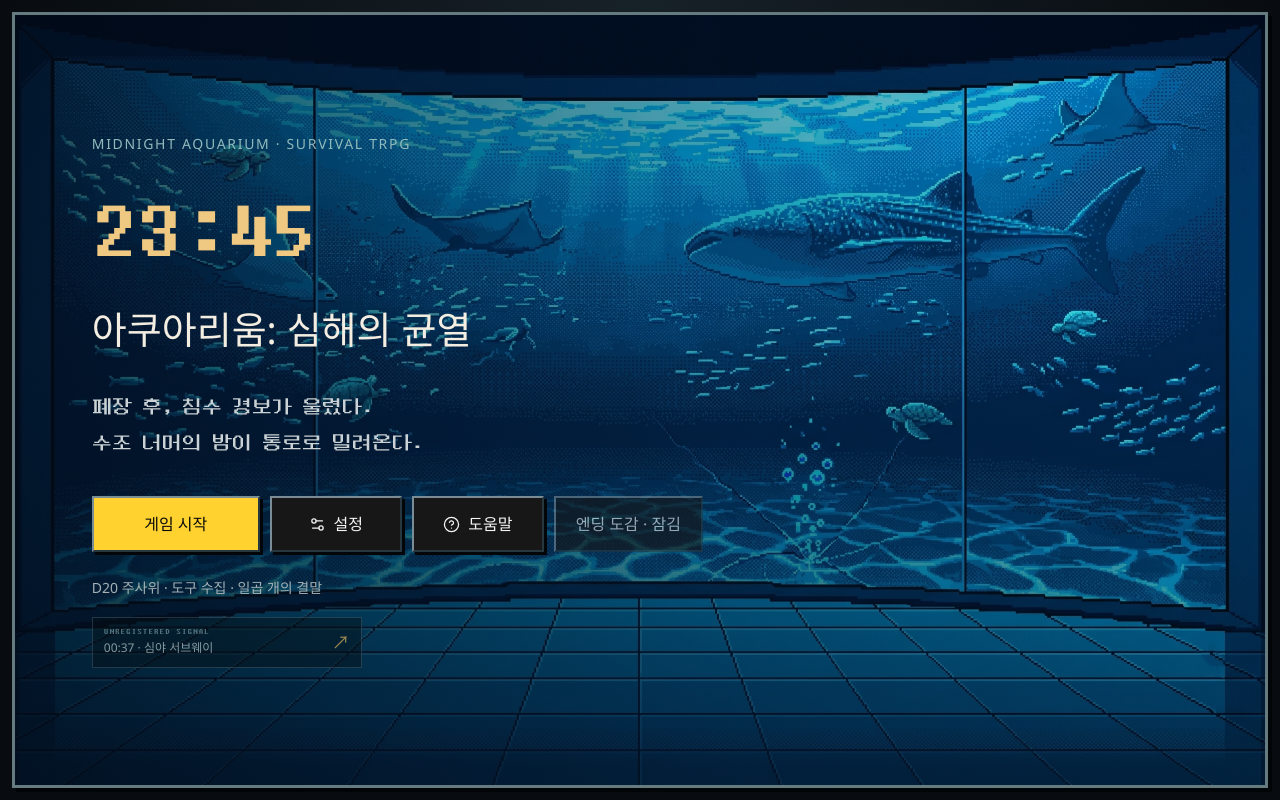
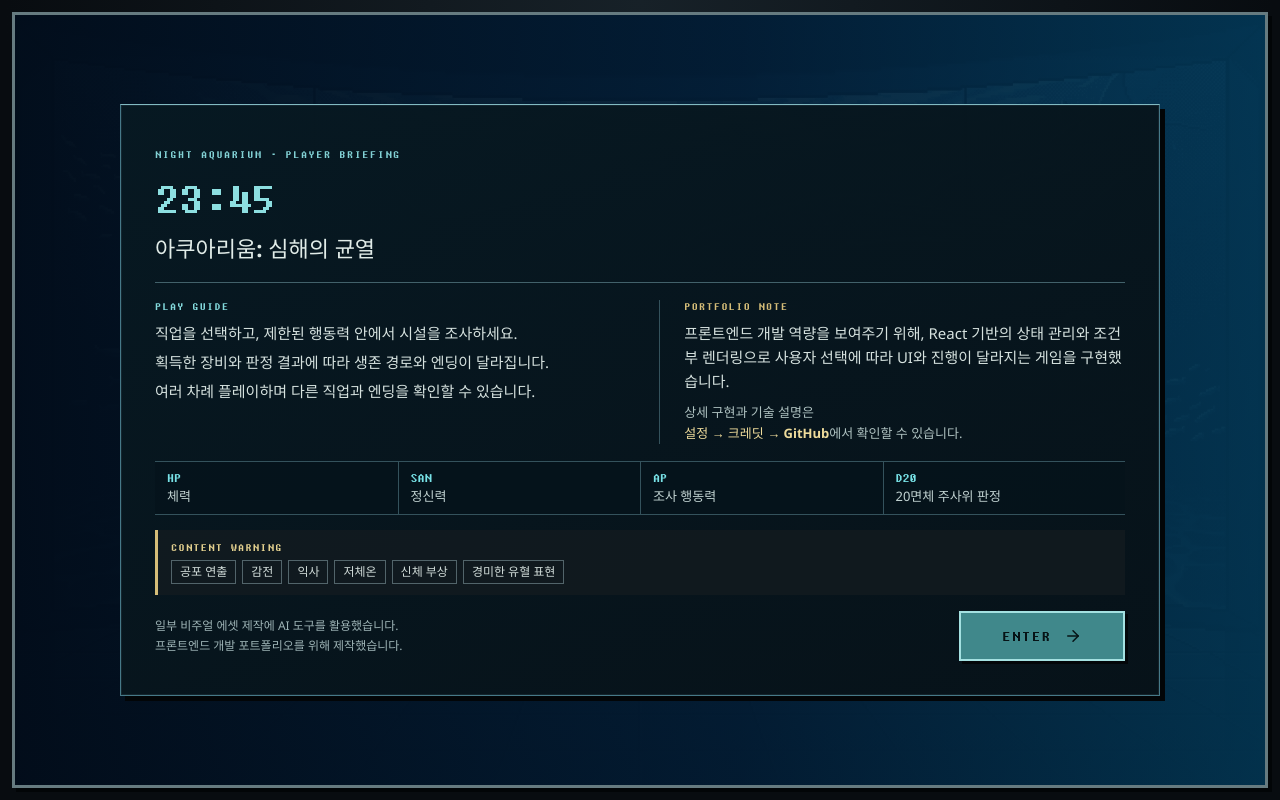
Before and after one commit to tichieeee1023/aquarium-trpg, a React (Vite) app: page / in a window 1280 px wide. Built offline with nearby package versions, Linux system fonts and the light colour scheme.

Commit message:
Add portfolio start notice

```diff
--- a/src/App.jsx
+++ b/src/App.jsx
@@ -13,6 +13,7 @@ import DiceModal from './components/modal/DiceModal.jsx';
 import StoryDisplay from './components/narrative/StoryDisplay.jsx';
 import EndingModal from './components/modal/EndingModal.jsx';
 import IntroScreen from './components/narrative/IntroScreen.jsx';
+import StartNotice from './components/narrative/StartNotice.jsx';
 import OpeningSequence from './components/narrative/OpeningSequence.jsx';
 import UtilityModal from './components/modal/UtilityModal.jsx';
 import CollectionModal from './components/modal/CollectionModal.jsx';
@@ -39,6 +40,9 @@ export default function App() {
   );
 
   const [soundEnabled, setSoundEnabled] =
+    useState(true);
+
+  const [showStartNotice, setShowStartNotice] =
     useState(true);
 
   const [showIntro, setShowIntro] =
@@ -100,6 +104,7 @@ export default function App() {
   useEffect(() => {
     if (
       !import.meta.env.DEV ||
+      showStartNotice ||
       showOpening ||
       (!showIntro &&
         game.stage !== 'SURVEY') ||
@@ -149,6 +154,7 @@ export default function App() {
         handleDeveloperKey
       );
   }, [
+    showStartNotice,
     showIntro,
     showOpening,
     game.stage,
@@ -189,6 +195,7 @@ export default function App() {
 
     setHasActiveRun(false);
     setShowOpening(false);
+    setShowStartNotice(true);
     setShowIntro(true);
   };
 
@@ -197,12 +204,14 @@ export default function App() {
     setHasActiveRun(false);
     setUtility(null);
     setShowOpening(false);
+    setShowStartNotice(true);
     setShowIntro(true);
   };
 
   const returnHome = () => {
     setUtility(null);
     setShowOpening(false);
+    setShowStartNotice(true);
     setShowIntro(true);
   };
 
@@ -217,6 +226,7 @@ export default function App() {
 
     setHasActiveRun(false);
     setShowOpening(false);
+    setShowStartNotice(true);
     setShowIntro(true);
     setCelebrationActive(true);
 
@@ -260,7 +270,14 @@ export default function App() {
           INTRO
       ================================================= */}
 
-      {showIntro ? (
+      {showStartNotice ? (
+        <StartNotice
+          onEnter={() => {
+            sfx.playClick();
+            setShowStartNotice(false);
+          }}
+        />
+      ) : showIntro ? (
         <IntroScreen
           onStart={() => {
             sfx.playClick();
--- a/src/components/modal/UtilityModal.jsx
+++ b/src/components/modal/UtilityModal.jsx
@@ -54,7 +54,7 @@ export default function UtilityModal({ kind, stage, settings, updateSettings, on
             <h3>5. 이야기를 읽고 다음으로 진행하세요</h3><p>텍스트 출력 중에는 &gt;다음이나 모달 바깥을 누르면 문장이 완성됩니다. 한 번 더 누르면 다음 행동으로 진행합니다. Esc도 사용할 수 있습니다.</p>
             <h3>작은 화면에서는</h3><p>장면 설명과 캐릭터·진행 기록은 접혀 있습니다. 각 제목을 눌러 펼칠 수 있습니다. 글씨가 작거나 이펙트가 불편하면 설정을 열어 조정하세요.</p>
           </div>}
-          {kind === 'help' && <button className="utility-credits" onClick={onCredits}>CREDITS</button>}
+          {(kind === 'help' || kind === 'settings') && <button className="utility-credits" onClick={onCredits}>CREDITS</button>}
           {kind === 'settings' && canReplay && <div className="utility-navigation-actions">
             {confirmReplay ? <div className="utility-replay-confirm" role="alert"><p>현재 회차의 진행 상황은 초기화됩니다. 수집한 엔딩 기록은 유지됩니다.</p><div><button className="utility-replay-cancel" onClick={() => setConfirmReplay(false)}>취소</button><button className="utility-replay-accept" onClick={onReplay}>처음부터 시작</button></div></div> : <button className="utility-replay" onClick={() => setConfirmReplay(true)}>처음부터 다시 플레이</button>}
             <button className="utility-home" onClick={onHome}>홈으로 가기</button>
--- /dev/null
+++ b/src/components/narrative/StartNotice.jsx
@@ -0,0 +1,49 @@
+import { ArrowRight } from 'lucide-react';
+import { SCENE_ASSETS } from '../../data/assetDB.js';
+
+const TERMS = [
+  ['HP', '체력'],
+  ['SAN', '정신력'],
+  ['AP', '조사 행동력'],
+  ['D20', '20면체 주사위 판정'],
+];
+
+const WARNINGS = ['공포 연출', '감전', '익사', '저체온', '신체 부상', '경미한 유혈 표현'];
+
+export default function StartNotice({ onEnter }) {
+  return <main className="intro-screen start-notice" aria-labelledby="start-notice-title">
+    <img className="intro-image" src={SCENE_ASSETS.INTRO.src} alt="" />
+    <div className="intro-shade" aria-hidden="true" />
+    <section className="start-notice-panel">
+      <div className="start-notice-heading">
+        <span className="start-notice-kicker">NIGHT AQUARIUM · PLAYER BRIEFING</span>
+        <h1 id="start-notice-title">23:45</h1>
+        <p>아쿠아리움: 심해의 균열</p>
+      </div>
+      <div className="start-notice-columns">
+        <section className="start-notice-play" aria-labelledby="start-notice-play-title">
+          <h2 id="start-notice-play-title">PLAY GUIDE</h2>
+          <p>직업을 선택하고, 제한된 행동력 안에서 시설을 조사하세요.</p>
+          <p>획득한 장비와 판정 결과에 따라 생존 경로와 엔딩이 달라집니다.</p>
+          <p>여러 차례 플레이하며 다른 직업과 엔딩을 확인할 수 있습니다.</p>
+        </section>
+        <section className="start-notice-portfolio" aria-labelledby="start-notice-portfolio-title">
+          <h2 id="start-notice-portfolio-title">PORTFOLIO NOTE</h2>
+          <p>프론트엔드 개발 역량을 보여주기 위해, React 기반의 상태 관리와 조건부 렌더링으로 사용자 선택에 따라 UI와 진행이 달라지는 게임을 구현했습니다.</p>
+          <p className="start-notice-details">상세 구현과 기술 설명은<br /><strong>설정 → 크레딧 → GitHub</strong>에서 확인할 수 있습니다.</p>
+        </section>
+      </div>
+      <dl className="start-notice-terms" aria-label="게임 용어">
+        {TERMS.map(([term, meaning]) => <div key={term}><dt>{term}</dt><dd>{meaning}</dd></div>)}
+      </dl>
+      <section className="start-notice-warning" aria-labelledby="start-notice-warning-title">
+        <h2 id="start-notice-warning-title">CONTENT WARNING</h2>
+        <ul>{WARNINGS.map((warning) => <li key={warning}>{warning}</li>)}</ul>
+      </section>
+      <div className="start-notice-footer">
+        <p>일부 비주얼 에셋 제작에 AI 도구를 활용했습니다.<br />프론트엔드 개발 포트폴리오를 위해 제작했습니다.</p>
+        <button type="button" className="start-notice-enter" onClick={onEnter}>ENTER <ArrowRight size={18} aria-hidden="true" /></button>
+      </div>
+    </section>
+  </main>;
+}
--- a/src/index.css
+++ b/src/index.css
@@ -2237,3 +2237,50 @@ button:disabled { cursor: not-allowed; }
     opacity: 0 !important;
   }
 }
+
+
+/* Aquarium start briefing ? mirrors the Subway portfolio notice. */
+.start-notice { align-items: center; justify-content: center; padding: clamp(12px, 3vh, 30px) 16px; overflow-y: auto; }
+.start-notice .intro-image { filter: saturate(.55) brightness(.4); }
+.start-notice .intro-shade { background: linear-gradient(90deg, #020d1be8, #03213cb8 58%, #034568a8), linear-gradient(0deg, #020a14f0, #03213c88); }
+.start-notice-panel { position: relative; width: min(100%, 1040px); max-height: calc(100svh - 40px); overflow-y: auto; padding: clamp(18px, 3vw, 34px); border: 1px solid #467988; border-top-color: #82bac2; background: linear-gradient(145deg, #071922ef, #071117f5); box-shadow: 5px 5px 0 #020507, inset 0 0 0 1px #b2edf412; }
+.start-notice-heading { padding-bottom: 16px; border-bottom: 1px solid #42616a; }
+.start-notice-kicker { color: #82d1d5; font: 12px var(--story-font); letter-spacing: .14em; }
+.start-notice-heading h1 { margin-top: 5px; color: #8ddfe1; font: clamp(30px, 4vw, 48px)/1.2 var(--story-font); }
+.start-notice-heading > p { margin-top: 2px; color: #e1ece8; font-size: clamp(17px, 2vw, 22px); font-weight: 700; }
+.start-notice-columns { display: grid; grid-template-columns: 1fr 1fr; gap: clamp(18px, 3vw, 40px); padding: 17px 0; }
+.start-notice-columns section { min-width: 0; }
+.start-notice-columns h2, .start-notice-warning h2 { margin-bottom: 9px; color: #83d9dc; font: 12px var(--story-font); letter-spacing: .12em; }
+.start-notice-play p, .start-notice-portfolio p { color: #d6e2df; font-size: 15px; line-height: 1.6; }
+.start-notice-play p + p, .start-notice-portfolio p + p { margin-top: 5px; }
+.start-notice-portfolio { padding-left: clamp(12px, 2vw, 24px); border-left: 1px solid #34525c; }
+.start-notice-portfolio h2 { color: #d5bd78; }
+.start-notice-portfolio .start-notice-details { margin-top: 9px; color: #afc2c1; font-size: 13px; }
+.start-notice-details strong { color: #eedb9b; }
+.start-notice-terms { display: grid; grid-template-columns: repeat(4, minmax(0, 1fr)); margin: 0; border-block: 1px solid #34525c; background: #05131aa8; }
+.start-notice-terms > div { min-width: 0; padding: 9px 12px; }
+.start-notice-terms > div + div { border-left: 1px solid #34525c; }
+.start-notice-terms dt { color: #78e2e7; font: 14px var(--story-font); }
+.start-notice-terms dd { margin: 2px 0 0; color: #c1d2d1; font-size: 13px; line-height: 1.4; }
+.start-notice-warning { margin-top: 15px; padding: 11px 13px; border-left: 3px solid #d5bd78; background: #131c20bc; }
+.start-notice-warning h2 { margin-bottom: 7px; color: #e2d08e; }
+.start-notice-warning ul { display: flex; flex-wrap: wrap; gap: 6px; margin: 0; padding: 0; list-style: none; }
+.start-notice-warning li { padding: 3px 8px; border: 1px solid #52646a; color: #d2ddda; font-size: 12px; line-height: 1.35; }
+.start-notice-footer { display: flex; align-items: center; justify-content: space-between; gap: 18px; margin-top: 16px; }
+.start-notice-footer > p { color: #9db3b5; font-size: 12px; }
+.start-notice-enter { display: inline-flex; align-items: center; justify-content: center; gap: 12px; min-width: 166px; min-height: 50px; padding: 10px 20px; border-color: #a4e1e1; background: #40888b; color: #061316; font: 16px var(--story-font); letter-spacing: .12em; }
+.start-notice-enter:hover:not(:disabled) { border-color: #d7ffff; background: #59a8a9; color: #041012; }
+@media (max-width: 700px) {
+  .start-notice { padding: 10px; }
+  .start-notice-panel { max-height: calc(100svh - 20px); padding: 18px 16px; }
+  .start-notice-columns { grid-template-columns: 1fr; gap: 13px; padding: 14px 0; }
+  .start-notice-play p, .start-notice-portfolio p { font-size: 14px; }
+  .start-notice-portfolio { padding: 12px 0 0; border-top: 1px solid #34525c; border-left: 0; }
+  .start-notice-terms { grid-template-columns: repeat(2, minmax(0, 1fr)); }
+  .start-notice-terms > div { padding: 8px 10px; }
+  .start-notice-terms > div:nth-child(3) { border-top: 1px solid #34525c; border-left: 0; }
+  .start-notice-terms > div:nth-child(4) { border-top: 1px solid #34525c; }
+  .start-notice-footer { align-items: stretch; flex-direction: column; gap: 10px; }
+  .start-notice-footer > p { font-size: 12px; }
+  .start-notice-enter { width: 100%; min-height: 52px; }
+}
```
